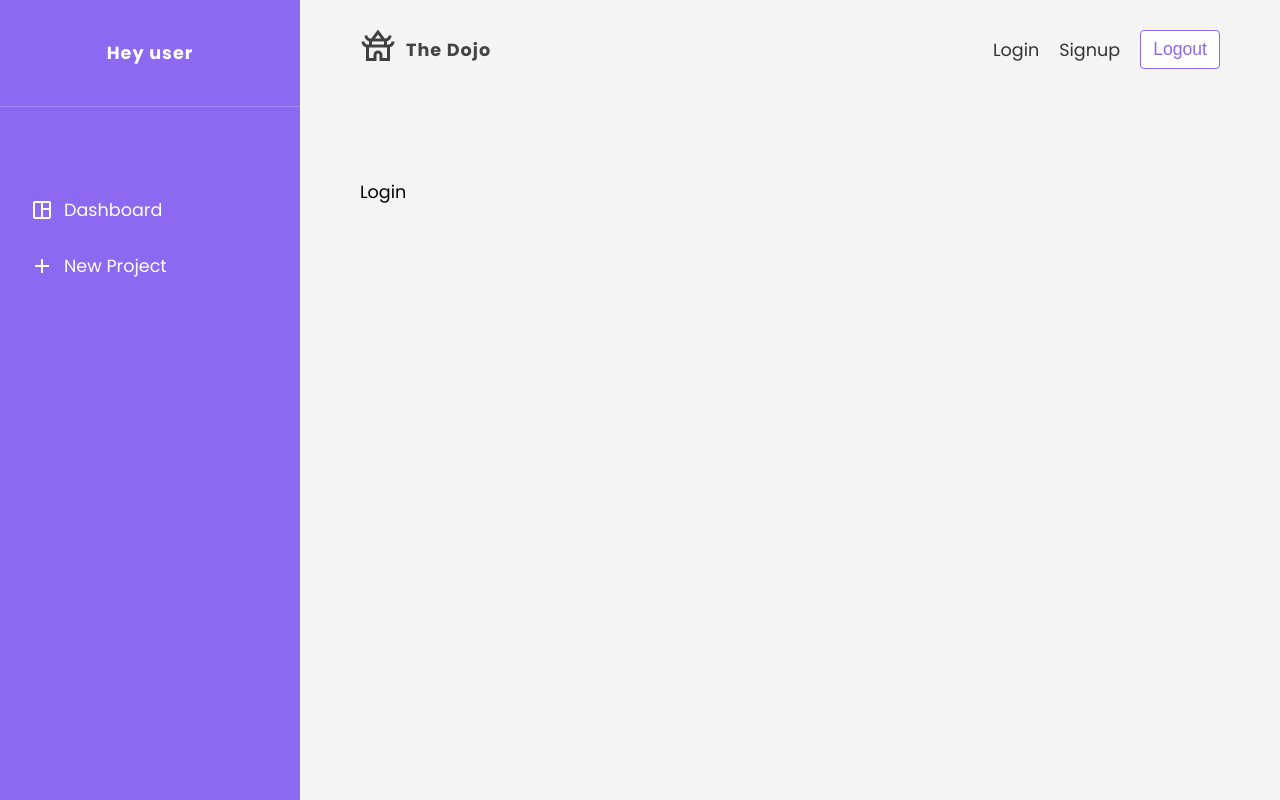
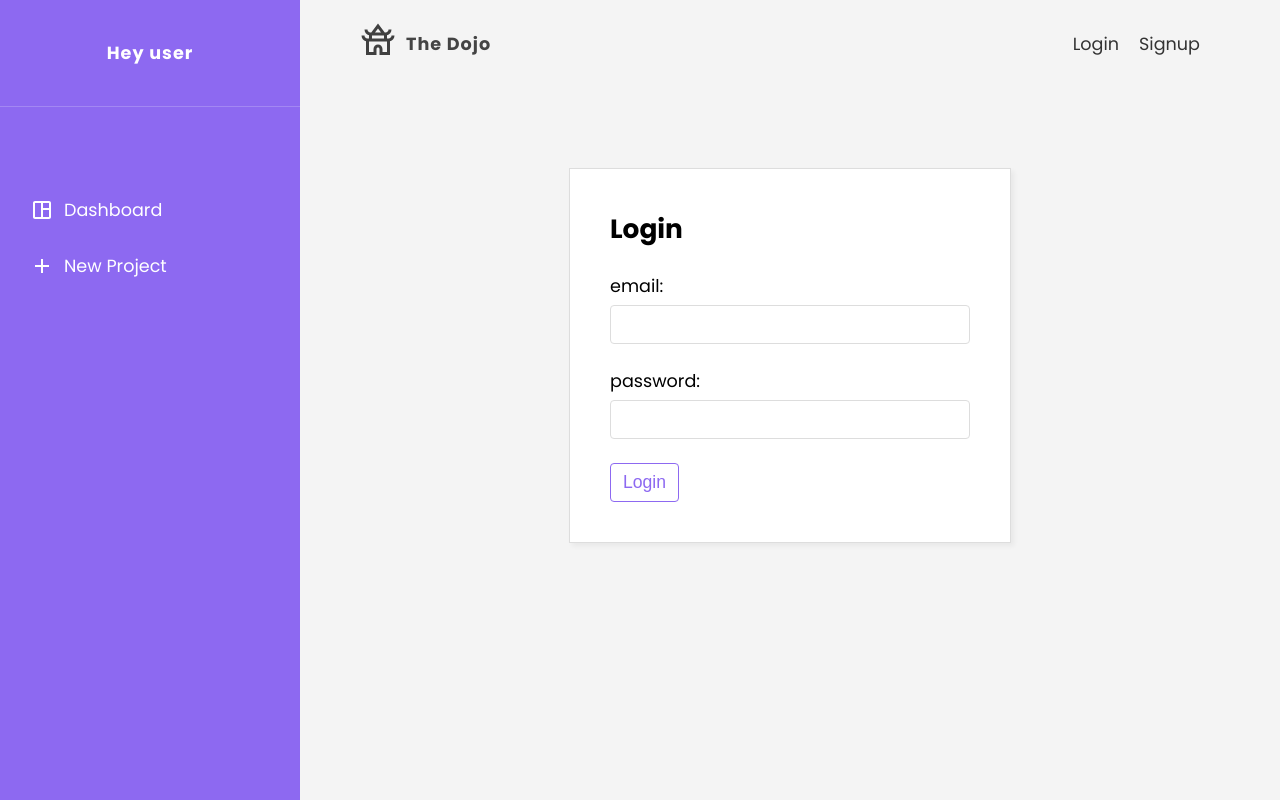
Before and after one commit to alexkozhura/the-dojo, a React (Create React App) app: page /login in a window 1280 px wide. Built offline with nearby package versions, Linux system fonts and the light colour scheme; no server answers.

Commit message:
Added Avatar component

```diff
--- a/src/App.js
+++ b/src/App.js
@@ -1,4 +1,5 @@
-import { BrowserRouter as Router, Route, Routes, Navigate, BrowserRouter } from 'react-router-dom';
+import { BrowserRouter as Router, Route, Routes, Navigate } from 'react-router-dom'
+import { useAuthContext } from './hooks/useAuthContext'
 
 import './App.css'
 
@@ -12,21 +13,26 @@ import Navbar from './components/Navbar'
 import Sidebar from './components/Sidebar'
 
 function App() {
+  const { user, authIsReady } = useAuthContext()
+
   return (
     <div className="App">
-      <BrowserRouter>
+      {/* only display the app after we've figured out if the user is logged in or not */}
+      {authIsReady && (
+        <Router>
           <Sidebar />
             <div className="container">
               <Navbar />
                 <Routes>
-                <Route path="/" element={<Dashboard />} />
-                <Route path="/create" element={<Create />} />
-                <Route path="/project/:id" element={<Project />} />
-                <Route path="/signup" element={<Signup />} />
-                <Route path="/login" element={<Login />} />
+                  <Route path="/" element={user ? <Dashboard /> : <Navigate to="/login" />} />
+                  <Route path="/create" element={user ? <Create /> : <Navigate to="/login" />} />
+                  <Route path="/project/:id" element={user ? <Project /> : <Navigate to="/login" />} />
+                  <Route path="/signup" element={!user ? <Signup /> : <Navigate to="/" />} />
+                  <Route path="/login" element={!user ? <Login /> : < Navigate to="/"/>} />
                 </Routes>
             </div>
-      </BrowserRouter>
+        </Router>
+      )}
     </div>
   );
 }
--- a/src/components/Navbar.js
+++ b/src/components/Navbar.js
@@ -1,10 +1,15 @@
 import { Link } from 'react-router-dom'
+import { useLogout } from '../hooks/useLogout'
+import { useAuthContext } from '../hooks/useAuthContext'
 
 // styles and images
 import './Navbar.css'
 import Temple from '../assets/temple.svg'
 
 export default function Navbar() {
+  const { logout, isLoading } = useLogout()
+  const { user } = useAuthContext()
+
   return (
     <div className='navbar'>
         <ul>
@@ -12,11 +17,18 @@ export default function Navbar() {
                 <img src={Temple} alt="dojo logo" />
                 <span>The Dojo</span>
             </li>
-            <li><Link to="/login">Login</Link></li>
-            <li><Link to="/signup">Signup</Link></li>
-            <li>
-                <button className="btn">Logout</button>
-            </li>
+            {!user && (
+              <>
+                <li><Link to="/login">Login</Link></li>
+                <li><Link to="/signup">Signup</Link></li>
+              </>
+            )}
+            {user && (
+              <li>
+                  {!isLoading && <button className="btn" onClick={logout}>Logout</button>}
+                  {isLoading && <button className="btn" disabled>Logging out...</button>}
+              </li>
+            )}
         </ul>
     </div>
   )
--- a/src/firebase/config.js
+++ b/src/firebase/config.js
@@ -1,6 +1,7 @@
 import { initializeApp } from "firebase/app"
 import { getAuth } from "firebase/auth"
 import { getFirestore } from "firebase/firestore"
+import { getStorage } from "firebase/storage"
 
 const firebaseConfig = {
     apiKey: "AIzaSyDKzzSFy6CGFU5-LFfNWP4Z0YL88NN8mMw",
@@ -14,5 +15,6 @@ const firebaseConfig = {
 const app = initializeApp(firebaseConfig)
 const auth = getAuth(app)
 const db = getFirestore(app)
+const storage = getStorage(app)
 
-export { auth, db }
+export { auth, db, storage }
--- a/src/hooks/useLogin.js
+++ b/src/hooks/useLogin.js
@@ -1,7 +1,8 @@
 import { useState, useEffect } from 'react'
-import { auth } from '../firebase/config'
+import { auth, db } from '../firebase/config'
 import { useAuthContext } from './useAuthContext'
 import { signInWithEmailAndPassword } from 'firebase/auth'
+import { doc, updateDoc } from 'firebase/firestore'
 
 export const useLogin = () => {
     const [isCancelled, setIsCancelled] = useState(false)
@@ -17,7 +18,11 @@ export const useLogin = () => {
         try {
             const res = await signInWithEmailAndPassword(auth, email, password)
 
-            // dispatch the logout action
+            await updateDoc(doc(db, 'users', res.user.uid), {
+                online: true
+            })
+
+            // dispatch the login action
             dispatch({ type: 'LOGIN', payload: res.user })
 
             // update state
--- a/src/hooks/useLogout.js
+++ b/src/hooks/useLogout.js
@@ -1,12 +1,13 @@
 import { useState, useEffect } from 'react'
-import { auth } from '../firebase/config'
+import { auth, db } from '../firebase/config'
+import { doc, updateDoc } from 'firebase/firestore'
 import { useAuthContext } from './useAuthContext'
 
 export const useLogout = () => {
     const [isCancelled, setIsCancelled] = useState(false)
     const [error, setError] = useState(null)
     const [isLoading, setIsLoading] = useState(false)
-    const { dispatch } = useAuthContext()
+    const { dispatch, user } = useAuthContext()
 
     const logout = async () => {
         setError(null)
@@ -14,6 +15,11 @@ export const useLogout = () => {
 
         // sign out the user
         try {
+            // update online status
+            await updateDoc(doc(db, 'users', user.uid), {
+                online: false
+            })
+
             await auth.signOut()
 
             // dispatch the logout action
--- a/src/hooks/useSignup.js
+++ b/src/hooks/useSignup.js
@@ -1,5 +1,7 @@
 import { useState, useEffect } from 'react'
-import { auth } from '../firebase/config'
+import { auth, storage, db } from '../firebase/config'
+import { setDoc, doc } from 'firebase/firestore'
+import { ref, getDownloadURL, uploadBytesResumable } from 'firebase/storage'
 import { createUserWithEmailAndPassword, updateProfile } from 'firebase/auth'
 import { useAuthContext } from './useAuthContext'
 
@@ -9,20 +11,33 @@ export const useSignup = () => {
     const [isLoading, setIsLoading] = useState(false)
     const { dispatch } = useAuthContext()
 
-    const signup = async (email, password, displayName) => {
+    const signup = async (email, password, displayName, thumbnail) => {
         setError(null)
         setIsLoading(true)
 
         try {
             const res = await createUserWithEmailAndPassword(auth, email, password)
 
-
             if (!res) {
                 throw new Error('Could not complete signup')
             }
 
+            // upload user thumbnail
+            const uploadPath = `thumbnails/${res.user.uid}/${thumbnail.name}`
+
+            const storageRef = ref(storage, uploadPath)
+            await uploadBytesResumable(storageRef, thumbnail)
+            const imgURL = await getDownloadURL(storageRef)
+
             // add display name to user
-            await updateProfile(res.user, { displayName })
+            await updateProfile(res.user, { displayName, photoURL: imgURL })
+
+            // create a user document
+            await setDoc(doc(db, 'users', res.user.uid), {
+                online: true,
+                displayName: displayName,
+                photoURL: imgURL
+            })
 
             // dispatch login action
             dispatch({ type: 'LOGIN', payload: res.user })
@@ -40,6 +55,9 @@ export const useSignup = () => {
                 setIsLoading(false)
             }
         }
+        finally {
+            setIsLoading(false)
+        }
     }
     useEffect(() => {
         return () => setIsCancelled(true)
--- a/src/pages/login/Login.js
+++ b/src/pages/login/Login.js
@@ -1,9 +1,43 @@
+import { useState } from 'react'
+import { useLogin } from '../../hooks/useLogin'
 import './Login.css'
 
 export default function Login() {
+  const [email, setEmail] = useState('')
+  const [password, setPassword] = useState('')
+  const { login, error, isLoading } = useLogin()
+
+  const handleSubmit = (e) => {
+    e.preventDefault()
+    login(email, password)
+  }
+
   return (
     <div>
-        Login
+        <form className="auth-form" onSubmit={handleSubmit}>
+        <h2>Login</h2>
+        <label>
+          <span>email:</span>
+          <input
+            required
+            type="email"
+            onChange={(e) => setEmail(e.target.value)}
+            value={email}
+          />
+        </label>
+        <label>
+          <span>password:</span>
+          <input
+            required
+            type="password"
+            onChange={(e) => setPassword(e.target.value)}
+            value={password}
+          />
+        </label>
+        {!isLoading && <button className="btn">Login</button>}
+        {isLoading && <button className="btn" disabled>Loading...</button>}
+        {error && <div className="error">{error}</div>}
+    </form>
     </div>
   )
 }
--- a/src/pages/signup/Signup.js
+++ b/src/pages/signup/Signup.js
@@ -1,4 +1,5 @@
 import { useState } from 'react'
+import { useSignup } from '../../hooks/useSignup'
 import './Signup.css'
 
 export default function Signup() {
@@ -7,16 +8,16 @@ export default function Signup() {
   const [displayName, setDisplayName] = useState('')
   const [thumbnail, setThumbnail] = useState(null)
   const [thumbnailError, setThumbnailError] = useState(null)
+  const { signup, isLoading, error } = useSignup()
 
   const handleSubmit = (e) => {
     e.preventDefault()
-    console.log(email, password, displayName, thumbnail)
+    signup(email, password, displayName, thumbnail)
 
   }
   const handleFileChange = (e) => {
     setThumbnail(null)
     let selected = e.target.files[0]
-    console.log(selected)
 
     if (!selected) {
       setThumbnailError('Please select a file')
@@ -32,8 +33,6 @@ export default function Signup() {
     }
     setThumbnailError(null)
     setThumbnail(selected)
-    console.log('thumbnail updated')
-
   }
 
   return (
@@ -75,7 +74,9 @@ export default function Signup() {
           />
           {thumbnailError && <div className="error">{thumbnailError}</div>}
         </label>
-        <button className="btn">Sign up</button>
+        {!isLoading && <button className="btn">Sign up</button>}
+        {isLoading && <button className="btn" disabled>Loading...</button>}
+        {error && <div className="error">{error}</div>}
     </form>
   )
 }
```
Also changed, not shown: src/components/Avatar.css (added), src/components/Avatar.js (added). Lines whose indentation alone changed are shown as unchanged.
